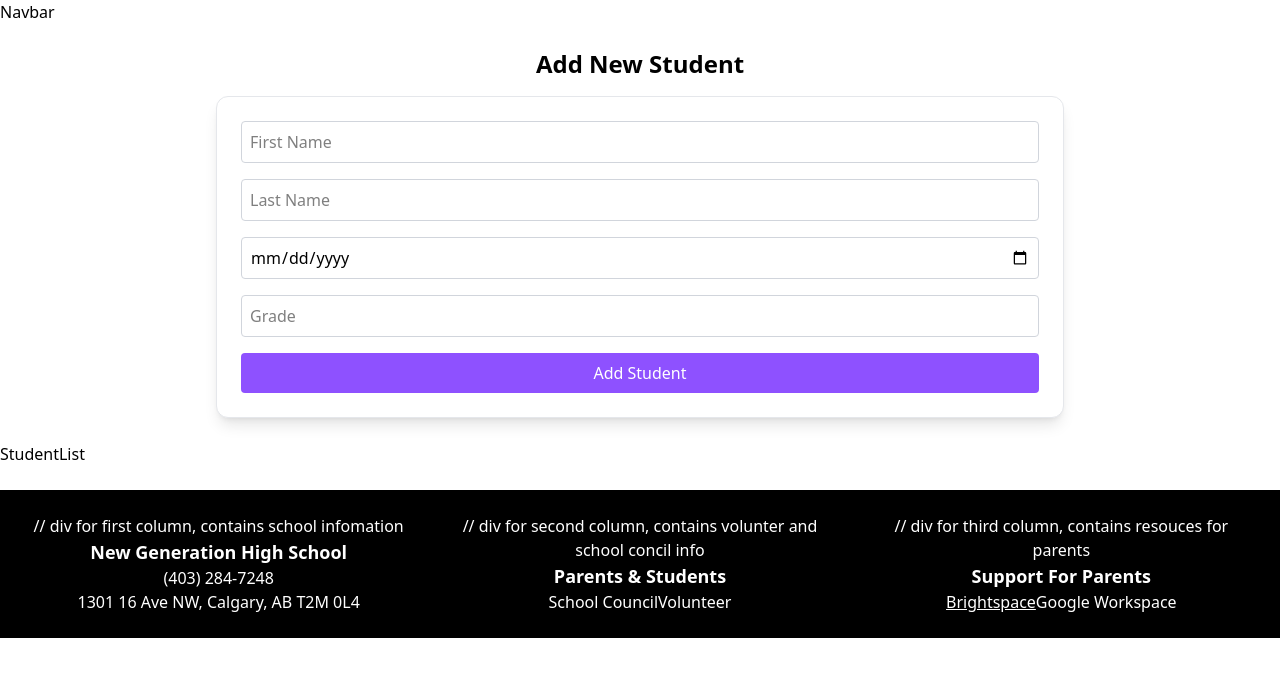
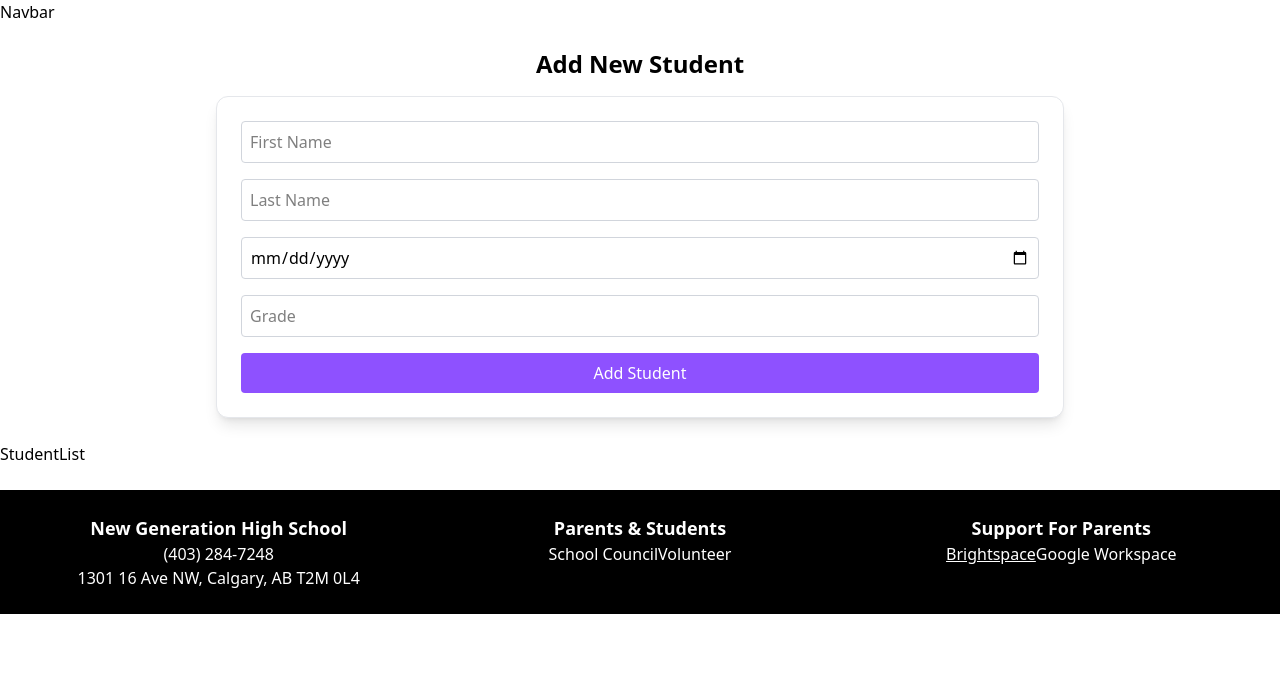
Before and after one commit to Zakariya-Osman/EFEDC-AS2-WEB2, a Next.js app: page / in a window 1280 px wide. Shown: the top 676 px of the page. Built offline with nearby package versions, Linux system fonts and the light colour scheme.

Commit message:
Update Footer.js
updated comments

```diff
--- a/components/Footer.js
+++ b/components/Footer.js
@@ -1,7 +1,13 @@
 // jakob howard - footer
 import React from 'react'; //client side react component
 
-/** Footer page
+/**
+ * StudentForm Component
+ * Author: Jakob Howard
+ * Date: 3/1/2025
+
+
+Footer page
 contains information regarding the school such as name and contact information, as well as resources for parents to use.
 Information is seperated into 3 different column with different titles for organization and readability, text is white on a black background to ensure the
 footer is accessable and readable for everyone.
@@ -11,19 +17,19 @@ function Footer() {
   return (
     <footer className="bg-black text-white text-center p-6 mt-6">
       <div className="grid grid-cols-3 gap-8">
-        <div> // div for first column, contains school infomation
+        <div> {/* div for first column, contains school infomation*/}
           <h3 className="font-semibold text-lg">New Generation High School</h3>
           <p>(403) 284-7248</p>
           <p>1301 16 Ave NW, Calgary, AB T2M 0L4</p>
         </div>
 
-        <div> // div for second column, contains volunter and school concil info
+        <div> {/* div for second column, contains volunter and school concil info*/}
           <h3 className="font-semibold text-lg">Parents & Students</h3>
           <a>School Council</a>
           <a>Volunteer</a>
         </div>
 
-        <div> // div for third column, contains resouces for parents
+        <div> {/* div for third column, contains resouces for parents*/}
           <h3 className="font-semibold text-lg">Support For Parents</h3>
           <a href="https://d2l.cbe.ab.ca/d2l/loginh/" className="text-white underline">Brightspace</a>
           <a>Google Workspace</a>
```
